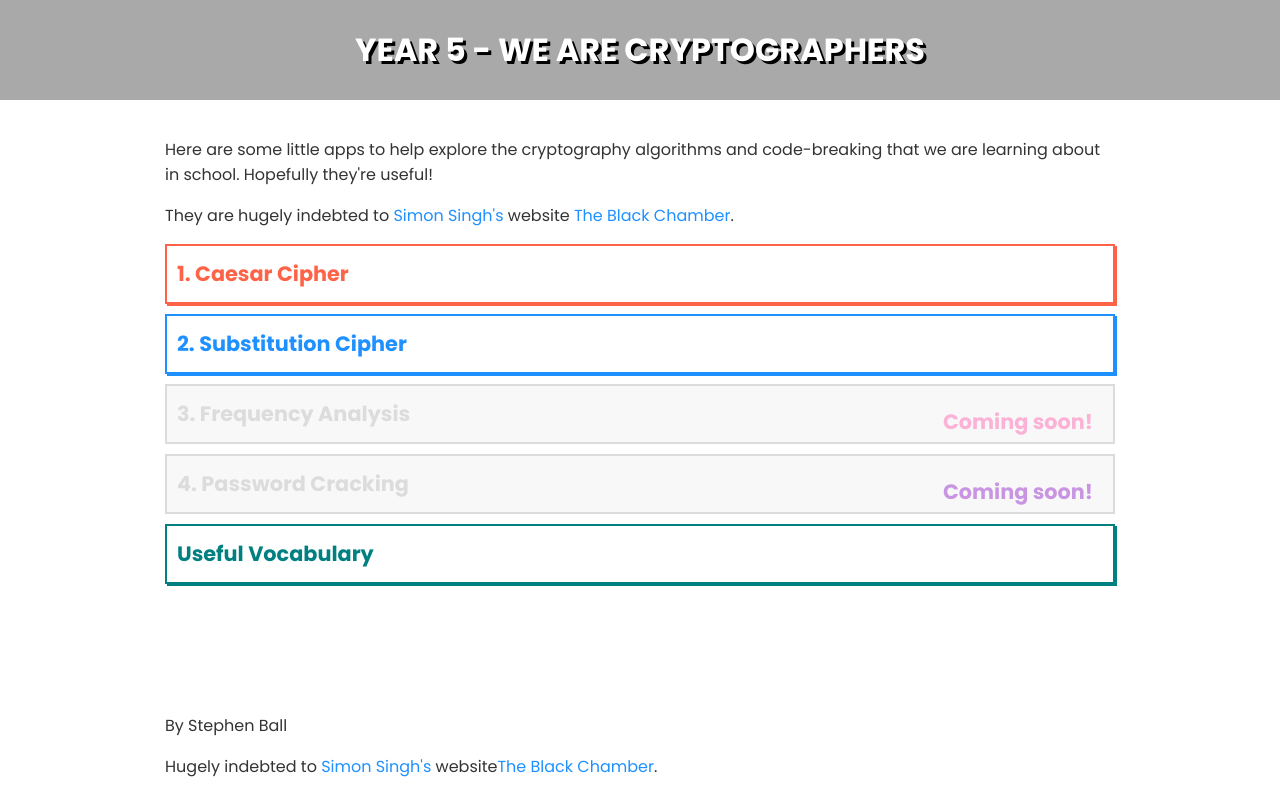
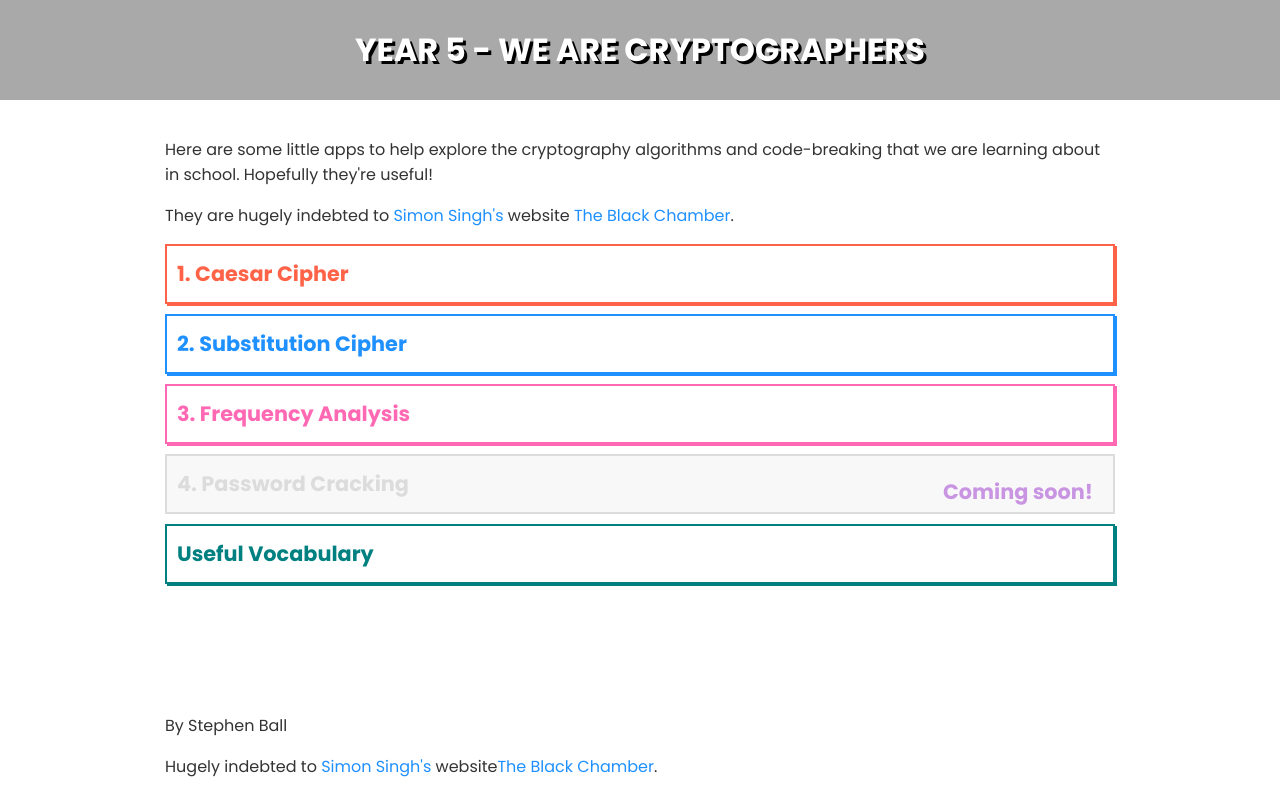
Before and after one commit to 4lefts/y5-crypto, a Svelte app: page / in a window 1280 px wide. Built offline with nearby package versions, Linux system fonts and the light colour scheme; a web font is replaced by a local one.

Commit message:
Update Home.svelte to activate frequency analysis route

```diff
--- a/src/routes/Home.svelte
+++ b/src/routes/Home.svelte
@@ -33,7 +33,7 @@
     <a href="/#/substitution-cipher" style="--link-color: dodgerblue"
       >2. Substitution Cipher</a
     >
-    <a href="/#/frequency-analysis" style="--link-color: hotpink" class="not-yet"
+    <a href="/#/frequency-analysis" style="--link-color: hotpink"
       >3. Frequency Analysis</a
     >
     <a href="/#/password-cracking" style="--link-color: darkorchid" class="not-yet"
```
